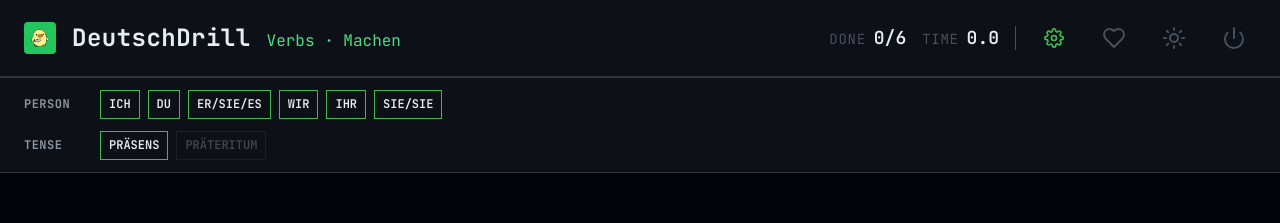
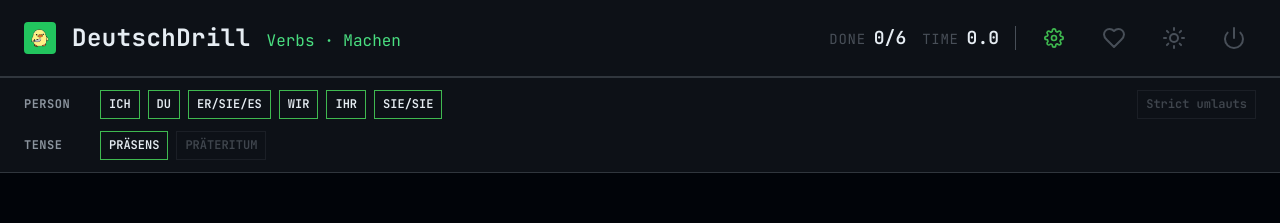
Before and after one commit to ben-koshishek/deutsch-drill, a React (Vite) app: page / in a window 1280 px wide. Both pictures are taken after a click on the button "Machen". Shown: the top 223 px of the page. Built offline with nearby package versions, Linux system fonts and the light colour scheme.

Commit message:
✨ Add strict umlauts toggle

```diff
--- a/src/components/FlowScreen.css
+++ b/src/components/FlowScreen.css
@@ -6,6 +6,28 @@
   min-height: 100vh;
   min-height: 100dvh;
   background: var(--dd-surface-page);
+}
+
+/* ── Settings panel (filters + mode toggles) ── */
+
+.flow-settings-panel {
+  display: flex;
+  align-items: flex-start;
+  gap: 0.75rem;
+  padding: 0.75rem 1.5rem;
+  background: var(--dd-surface-section);
+  border-bottom: 1px solid var(--dd-border);
+}
+
+.flow-settings-chip {
+  margin-inline-start: auto;
+  flex-shrink: 0;
+}
+
+@media (max-width: 40rem) {
+  .flow-settings-panel {
+    padding: 0.5rem 1rem;
+  }
 }
 
 /* ── Centered container (loading, summary) ── */
--- a/src/components/FlowScreen.tsx
+++ b/src/components/FlowScreen.tsx
@@ -25,27 +25,27 @@ interface FlowScreenProps {
   onExit: () => void;
 }
 
-function isAnswerCorrect(card: FlowCard, userInput: string): boolean {
-  const normalized = normalize(userInput);
+function isAnswerCorrect(card: FlowCard, userInput: string, strictUmlauts: boolean): boolean {
+  const normalized = normalize(userInput, strictUmlauts);
   if (!normalized) return false;
 
   switch (card.source) {
     case 'translation': {
       const word = card.item;
       const expected = card.direction === 'de_to_en' ? word.english : word.german;
-      const alternatives = expected.split(' / ').map(normalize);
+      const alternatives = expected.split(' / ').map(s => normalize(s, strictUmlauts));
       if (alternatives.some(alt => alt === normalized)) return true;
       if (word.meanings) {
         for (const meaning of word.meanings) {
-          if (normalize(meaning.english) === normalized) return true;
+          if (normalize(meaning.english, strictUmlauts) === normalized) return true;
         }
       }
       return false;
     }
     case 'label-to-form':
-      return normalized === normalize(card.item.answer);
+      return normalized === normalize(card.item.answer, strictUmlauts);
     case 'grammar':
-      return normalized === normalize(card.exercise.answer);
+      return normalized === normalize(card.exercise.answer, strictUmlauts);
   }
 }
 
@@ -112,6 +112,15 @@ export function FlowScreen({ sources, onExit }: FlowScreenProps) {
     try { return localStorage.getItem('dd-filters-open') !== 'closed'; }
     catch { return true; }
   });
+  const [strictUmlauts, setStrictUmlauts] = useState(() => {
+    try { return localStorage.getItem('dd-strict-umlauts') === 'true'; }
+    catch { return false; }
+  });
+  const handleStrictUmlautsChange = useCallback((value: boolean) => {
+    setStrictUmlauts(value);
+    try { localStorage.setItem('dd-strict-umlauts', String(value)); }
+    catch { /* private browsing or full storage */ }
+  }, []);
   const filtersActive = hasFilters && !isAllSelected(filters, filterableLabels);
 
   const {
@@ -350,7 +359,7 @@ export function FlowScreen({ sources, onExit }: FlowScreenProps) {
     }
 
     if (status === 'retype') {
-      if (isAnswerCorrect(currentCard, input)) {
+      if (isAnswerCorrect(currentCard, input, strictUmlauts)) {
         submitAnswer(false);
         setInput('');
         setStatus('idle');
@@ -374,7 +383,7 @@ export function FlowScreen({ sources, onExit }: FlowScreenProps) {
       setTimerStarted(true);
     }
 
-    const correct = isAnswerCorrect(currentCard, input);
+    const correct = isAnswerCorrect(currentCard, input, strictUmlauts);
     setStatus(correct ? 'correct' : 'wrong');
 
     if (correct) {
@@ -449,7 +458,7 @@ export function FlowScreen({ sources, onExit }: FlowScreenProps) {
             </div>
             <span className="header-separator" />
             <div className="header-icon-group">
-              {hasFilters && !showSummary && (
+              {!showSummary && (
                 <button
                   className={`header-filter-btn${filtersOpen || filtersActive ? ' header-filter-btn--active' : ''}`}
                   onClick={() => setFiltersOpen(prev => {
@@ -490,13 +499,25 @@ export function FlowScreen({ sources, onExit }: FlowScreenProps) {
         progressColor={categoryColor}
       />
 
-      {/* ── Filters ── */}
-      {hasFilters && filtersOpen && !showSummary && (
-        <FlowFilters
-          filterableLabels={filterableLabels}
-          filters={filters}
-          onFilterChange={setFilters}
-        />
+      {/* ── Settings panel ── */}
+      {filtersOpen && !showSummary && (
+        <div className="flow-settings-panel">
+          {hasFilters && (
+            <FlowFilters
+              filterableLabels={filterableLabels}
+              filters={filters}
+              onFilterChange={setFilters}
+            />
+          )}
+          <button
+            type="button"
+            className="flow-filter-chip flow-settings-chip"
+            data-active={strictUmlauts || undefined}
+            onClick={() => handleStrictUmlautsChange(!strictUmlauts)}
+          >
+            Strict umlauts
+          </button>
+        </div>
       )}
 
       {/* ── Content ── */}
--- a/src/components/ui/FlowFilters.css
+++ b/src/components/ui/FlowFilters.css
@@ -6,9 +6,6 @@
   display: flex;
   flex-direction: column;
   gap: 0.75rem;
-  padding: 0.75rem 1.5rem;
-  background: var(--dd-surface-section);
-  border-bottom: 1px solid var(--dd-border);
 }
 
 /* ── Filter group (one per label type) ── */
@@ -67,14 +64,10 @@
   opacity: 0.85;
 }
 
+
 /* ── Mobile ── */
 
 @media (max-width: 40rem) {
-  .flow-filters {
-    padding: 0.5rem 1rem;
-    gap: 0.5rem;
-  }
-
   .flow-filter-label {
     min-width: auto;
   }
--- a/src/utils/normalize.ts
+++ b/src/utils/normalize.ts
@@ -3,17 +3,17 @@
  * - Converts to lowercase
  * - Removes parenthetical content (e.g., "(formal)")
  * - Removes punctuation
- * - Converts German umlauts to ASCII equivalents
+ * - Converts German umlauts to ASCII equivalents (unless keepUmlauts is true)
+ * - Converts ß to ss (always — ss and ß are interchangeable)
  * - Trims whitespace
  */
-export function normalize(str: string): string {
-  return str
+export function normalize(str: string, keepUmlauts = false): string {
+  let result = str
     .toLowerCase()
     .replace(/\s*\([^)]*\)/g, "")
-    .replace(/[.,!?;:'"]/g, "")
-    .replace(/ä/g, "a")
-    .replace(/ö/g, "o")
-    .replace(/ü/g, "u")
-    .replace(/ß/g, "ss")
-    .trim();
+    .replace(/[.,!?;:'"]/g, "");
+  if (!keepUmlauts) {
+    result = result.replace(/ä/g, "a").replace(/ö/g, "o").replace(/ü/g, "u");
+  }
+  return result.replace(/ß/g, "ss").trim();
 }
```
